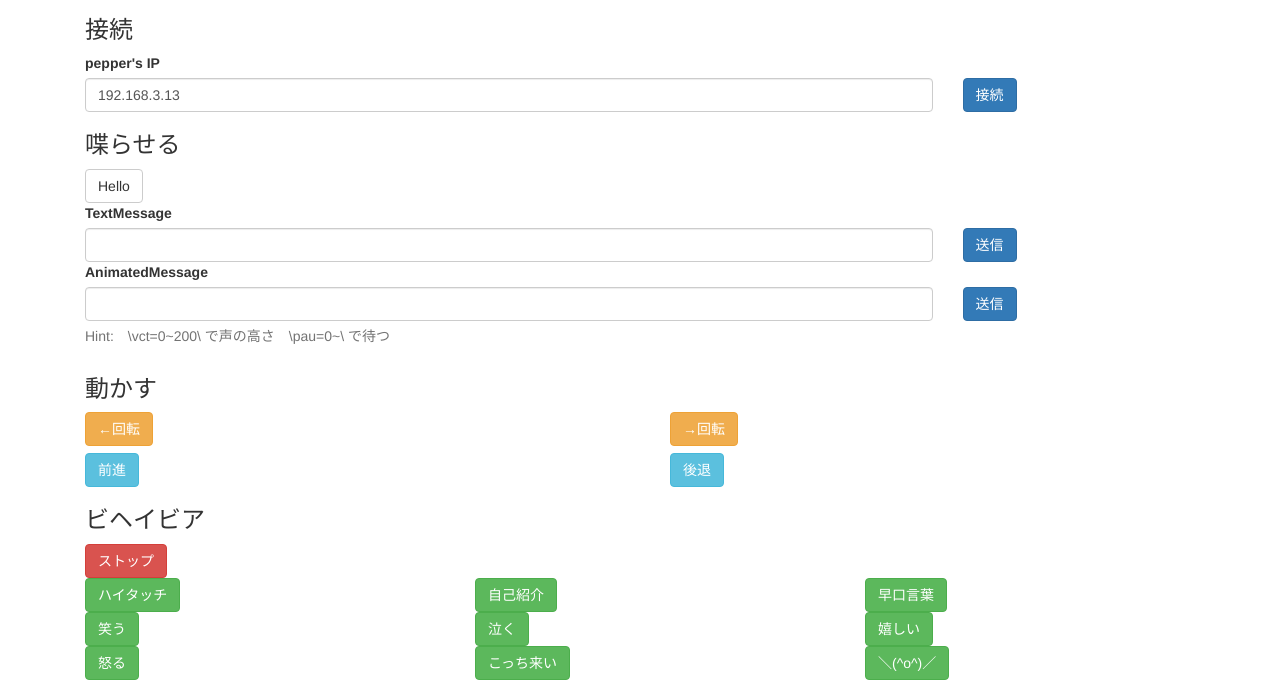
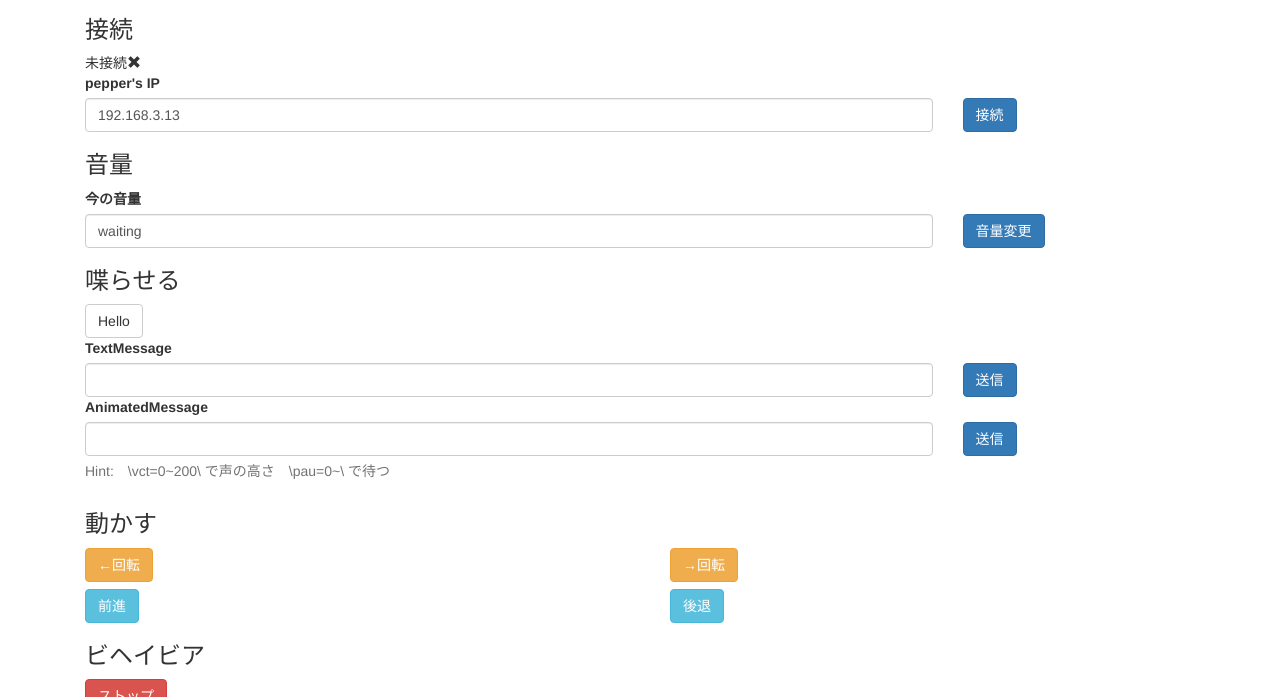
Before and after one commit to kuetsuhara/kuetsuhara.github.io, a plain HTML site: page pepperConnect.html in a window 1280 px wide. Shown: the part 53-750 px from the top of the page. Drawn offline with nearby package versions, Linux system fonts and the light colour scheme.

Commit message:
色々追加

```diff
--- a/pepperConnect.html
+++ b/pepperConnect.html
@@ -37,7 +37,12 @@ function connect(){
     	self.qims.service("ALAutonomousLife").done(function(ins){
     		self.alAutonomousLife = ins;
         });
-
+        self.qims.service("ALAudioDevice").done(function(ins){
+            self.alAudioDevice = ins;
+            self.alAudioDevice.getOutputVolume().done(function(val){
+		    self.audioVolume(val);
+		    });
+        });
 
 
     }
@@ -63,6 +68,13 @@ function connect(){
 });
 }
 
+
+function audioVolume(val){
+	console.log(val);
+	// あとからページに表示させる
+}
+
+// 動作確認用Hello
 function hello(){
 	console.log("hello");
 	this.alAnimatedSpeech.say("はろー");
@@ -109,9 +121,7 @@ function move(to){
 				break;
 
 		}
-
 	}
-
 }
 
 // ビヘイビアアクション
@@ -227,11 +237,21 @@ function sleepSwitch(bl){
 <div class="container">
 <section class = "container">
 	<h3>接続</h3>
+	<span class="connected">未接続</span><span class="glyphicon glyphicon-remove" aria-hidden="true"></span>
 	<div class = "row">
 		<div class="col-xs-12"><label>pepper's IP</label></div>
 		<div class="col-xs-9"><input type="text" class="form-control" id="pepperIP" value="192.168.3.13" /></div>
 		<div class="col-xs-2"><button onclick="connect()" class="btn btn-primary">接続</button></div>
 	</div>
+
+	<h3>音量</h3>
+	<div class = "row">
+		<div class="col-xs-12"><label>今の音量</label></div>
+		<div class="col-xs-9"><input type="text" class="form-control" id="pepperIP" value="waiting" /></div>
+		<div class="col-xs-2"><button onclick="connect()" class="btn btn-primary">音量変更</button></div>
+	</div>
+
+
 	<h3>喋らせる</h3>
 
 	<div class = "row">
```
